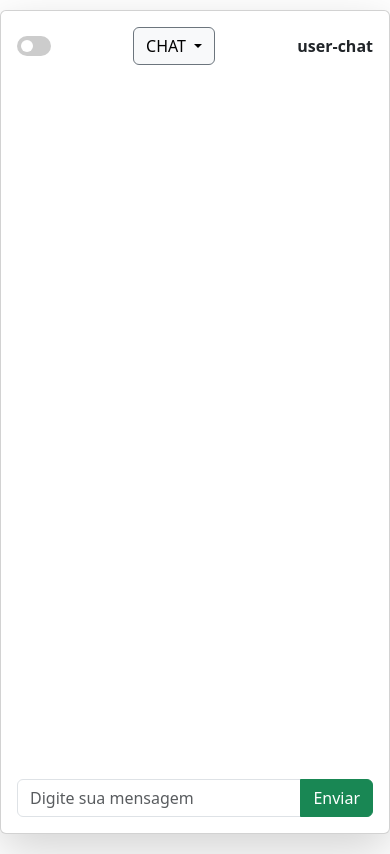
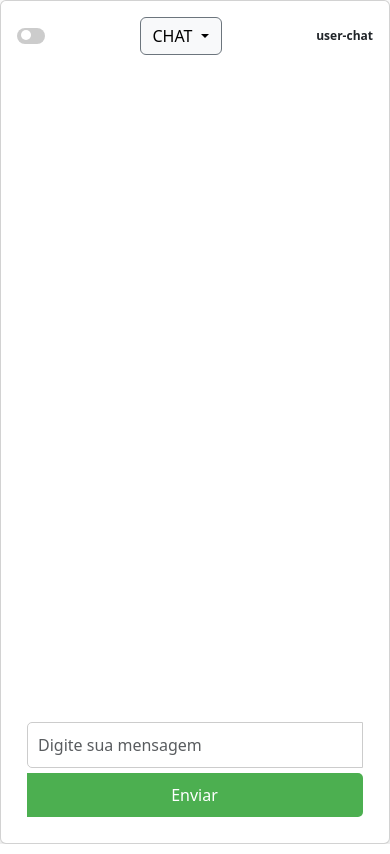
Before and after one commit to MatheusDPCabral/Chat-Roma-Ai, a website: page front-end/chat-socketio.html in a window 390 px wide. Drawn offline with nearby package versions, Linux system fonts and the light colour scheme; no server answers.

Commit message:
adicionada responsividade para celulares, tablets e desktops

```diff
--- a/front-end/chat-socketio.html
+++ b/front-end/chat-socketio.html
@@ -67,7 +67,7 @@
         <script src="https://cdn.jsdelivr.net/npm/bootstrap@5.3.0-alpha3/dist/js/bootstrap.bundle.min.js"></script>
 
         <script>
-            const socket = io("http://localhost:4001/"); // Atualize o URL para o servidor local, se necessário
+            const socket = io("https://gmvvv5m9-4001.brs.devtunnels.ms/"); // Atualize o URL para o servidor local, se necessário
             let onlineUsers = [];
 
             // Carrega o nome de usuário da URL
--- a/front-end/css/chat.css
+++ b/front-end/css/chat.css
@@ -97,30 +97,30 @@ body.dark-mode {
 }
 
 .dark-mode .sent {
-  background-color: #7b4bda;
+  background-color: #3a3a3a;
   color: white;
 }
 
-/* Estilos para a barra de input no modo noturno */
+
 .dark-mode .input-group .form-control {
   background-color: #2c2c2c;
   color: white;
 }
 
 .input-group::placeholder {
-    color: white; /* Altere essa cor para o que desejar */
+    color: white;
 }
 
 .dark-mode .input-group .btn {
-  background-color: #7b4bda;
+  background-color: #4CAF50;
   color: white;
 }
 
-/* Estilo para o dropdown no modo noturno */
+
 .dark-mode .dropdown-menu {
-  background-color: #2c2c2c; /* Fundo escuro */
-  color: white; /* Texto branco */
-  border: 1px solid #7b4bda; /* Borda roxa para maior visibilidade */
+  background-color: #2c2c2c;
+  color: white;
+  border: 1px solid #4CAF50;
 }
 
 .dark-mode .dropdown-item {
@@ -129,7 +129,7 @@ body.dark-mode {
 }
 
 .dark-mode .dropdown-item:hover {
-  background-color: #444; /* Destaque ao passar o mouse */
+  background-color: #444;
 }
 
 .switch {
@@ -170,7 +170,7 @@ body.dark-mode {
 }
 
 input:checked + .slider {
-  background-color: #7b4bda;
+  background-color: #4CAF50;
 }
 
 input:checked + .slider:before {
@@ -190,3 +190,105 @@ body:not(.dark-mode) .dropdown .btn {
     background-color: #f8f9fa;
     color: #000;
 }
+
+@media (max-width: 1024px) and (min-width: 768px) {
+  .chat-container {
+    max-width: 90%;
+  }
+
+  .chat-box {
+    height: 250px;
+  }
+
+  .chat-box li {
+    max-width: 70%;
+  }
+
+  #personName {
+    font-size: 14px;
+  }
+
+  .input-group {
+    flex-direction: column;
+  }
+}
+
+@media (max-width: 768px) {
+  .chat-container {
+    max-width: 100%;
+    margin: 0;
+    height: 100%;
+  }
+
+  .chat-box {
+    height: 200px;
+    padding: 0 10px;
+  }
+
+  .chat-box li {
+    max-width: 90%;
+  }
+
+  .input-group {
+    flex-direction: column;
+    gap: 10px;
+  }
+
+  #personName {
+    font-size: 12px;
+  }
+
+  .switch {
+    width: 28px;
+    height: 16px;
+  }
+
+  .slider:before {
+    height: 10px;
+    width: 10px;
+  }
+}
+.input-group {
+  display: flex;
+  gap: 10px;
+  align-items: center;
+  padding: 10px;
+}
+
+.input-group .form-control {
+  flex: 1;
+  padding: 10px;
+  border: 1px solid #ccc;
+  border-radius: 5px;
+}
+
+.input-group .btn {
+  padding: 10px 20px;
+  border: none;
+  background-color: #4CAF50;
+  color: white;
+  border-radius: 5px;
+  cursor: pointer;
+  transition: background-color 0.3s;
+}
+
+.input-group .btn:hover {
+  background-color: #4CAF50;
+}
+
+
+@media (max-width: 768px) {
+  .input-group {
+    flex-direction: column;
+    gap: 5px;
+  }
+
+  .input-group .form-control {
+    width: 100%;
+  }
+
+  .input-group .btn {
+    width: 100%;
+    padding: 10px;
+  }
+}
--- a/front-end/css/login.css
+++ b/front-end/css/login.css
@@ -1,9 +1,19 @@
 body {
   font-family: 'Arial', sans-serif;
+  margin: 0;
+  padding: 0;
+  display: flex;
+  justify-content: center;
+  align-items: center;
+  height: 100vh;
+  background-color: #f5f5f5;
 }
 
 .container {
   height: 100vh;
+  display: flex;
+  justify-content: center;
+  align-items: center;
 }
 
 .login-box {
@@ -11,9 +21,8 @@ body {
   padding: 30px;
   border-radius: 12px;
   width: 100%;
-  max-width: 500px;
-  height: 550px;
-  box-shadow: 0 4px 12px rgba(0, 0, 0, 0.15);
+  max-width: 400px;
+  box-shadow: 0 4px 12px rgba(0, 0, 0, 0.1);
   border: 1px solid #ddd;
   display: flex;
   flex-direction: column;
@@ -22,6 +31,9 @@ body {
 
 h2 {
   color: #333;
+  font-size: 24px;
+  margin-bottom: 20px;
+  text-align: center;
 }
 
 input.form-control {
@@ -34,13 +46,24 @@ input.form-control {
 }
 
 .btn-primary {
+  height: 44px;
   background-color: #3897f0;
   border-color: #3897f0;
+  color: white;
+  font-size: 16px;
+  border-radius: 5px;
+  cursor: pointer;
+}
+
+.btn-primary:hover {
+  background-color: #287bd1;
 }
 
 a {
   color: #00376b;
   font-size: 14px;
+  text-align: center;
+  margin-top: 10px;
 }
 
 a:hover {
@@ -70,7 +93,7 @@ a:hover {
   right: 0;
   bottom: 0;
   background-color: #ccc;
-  transition: .4s;
+  transition: 0.4s;
   border-radius: 20px;
 }
 
@@ -83,7 +106,7 @@ a:hover {
   left: 3px;
   bottom: 3px;
   background-color: white;
-  transition: .4s;
+  transition: 0.4s;
 }
 
 input:checked + .slider {
@@ -124,3 +147,59 @@ body.dark-mode .btn-primary {
 body.dark-mode a {
   color: #a1a1a1;
 }
+
+/* Responsiveness */
+@media screen and (max-width: 768px) {
+  .login-box {
+    width: 90%;
+    padding: 20px;
+  }
+
+  h2 {
+    font-size: 20px;
+  }
+
+  input.form-control {
+    height: 40px;
+    font-size: 13px;
+  }
+
+  .btn-primary {
+    font-size: 15px;
+  }
+
+  a {
+    font-size: 13px;
+  }
+}
+
+@media screen and (max-width: 480px) {
+  .login-box {
+    width: 100%;
+    margin: 0 10px;
+    padding: 15px;
+  }
+
+  h2 {
+    font-size: 18px;
+  }
+
+  input.form-control {
+    font-size: 12px;
+    height: 36px;
+  }
+
+  .btn-primary {
+    font-size: 14px;
+  }
+
+  .switch {
+    width: 30px;
+    height: 15px;
+  }
+
+  .slider:before {
+    height: 12px;
+    width: 12px;
+  }
+}
```
